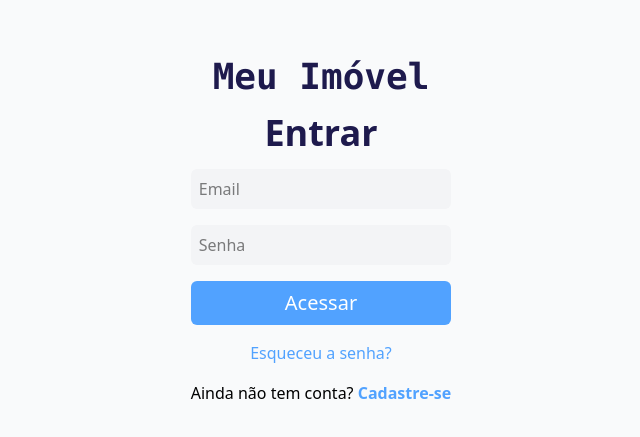
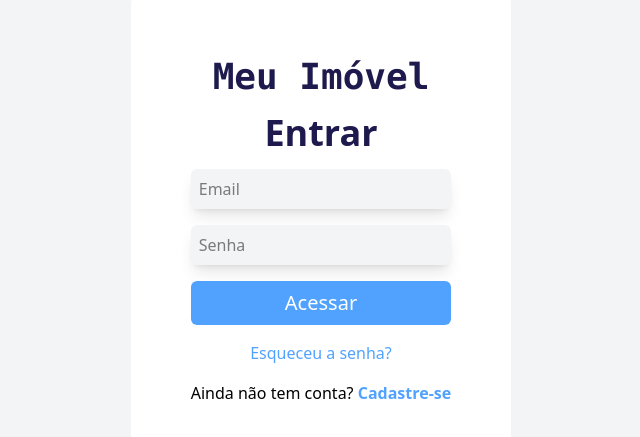
Before and after one commit to KennedyRamos/MeuImovel, a React (Vite) app: page / in a window 1280 px wide. Shown: the part 169-606 px from the top of the page, without its empty margins (319-959 px from the left). Built offline with nearby package versions, Linux system fonts and the light colour scheme.

Commit message:
Estilizando login e tentando consertar o deploy

```diff
--- a/src/app.jsx
+++ b/src/app.jsx
@@ -1,14 +1,7 @@
-import { BrowserRouter, Routes, Route } from 'react-router-dom'
 import Login from './pages/Login'
-import Dashboard from './pages/Dashboard'
 
 export default function App() {
   return (
-    <BrowserRouter>
-      <Routes>
-        <Route path="/" element={<Login />} />
-        <Route path="/dashboard" element={<Dashboard />} />
-      </Routes>
-    </BrowserRouter>
+    <Login></Login>
   )
 }
--- a/src/main.jsx
+++ b/src/main.jsx
@@ -1,6 +1,6 @@
 import React from 'react'
 import { createRoot } from 'react-dom/client'
-import App from './App'
+import App from './app'
 import './index.css' // <- importante
 
 createRoot(document.getElementById('root')).render(<App />)
--- a/src/pages/Login.jsx
+++ b/src/pages/Login.jsx
@@ -1,14 +1,14 @@
 export default function Login() {
   return (
-    <div className="min-h-screen flex items-center justify-center bg-gray-50">
-      <form className="flex flex-col text-center gap-4">
+    <div className="min-h-screen flex items-center justify-center bg-gray-100">
+      <form className="flex flex-col text-center gap-4 bg-white p-15 rounded-md">
         <h1 className="font-mono text-4xl text-indigo-950 font-semibold">Meu Imóvel</h1>
 
         <h2 className="text-4xl text-indigo-950 font-semibold">Entrar</h2>
 
-        <input type="email" name="email" id="email" placeholder="Email" className="p-2 bg-gray-100 rounded-md"/>
+        <input type="email" name="email" id="email" placeholder="Email" className="p-2 bg-gray-100 rounded-md shadow-lg"/>
 
-        <input type="password" name="password" id="password" placeholder="Senha" className="p-2 bg-gray-100 rounded-md"/>
+        <input type="password" name="password" id="password" placeholder="Senha" className="p-2 bg-gray-100 rounded-md shadow-lg"/>
 
         <button type="submit" className="py-2 bg-blue-400 text-white text-xl rounded-md">Acessar</button>
 
```
